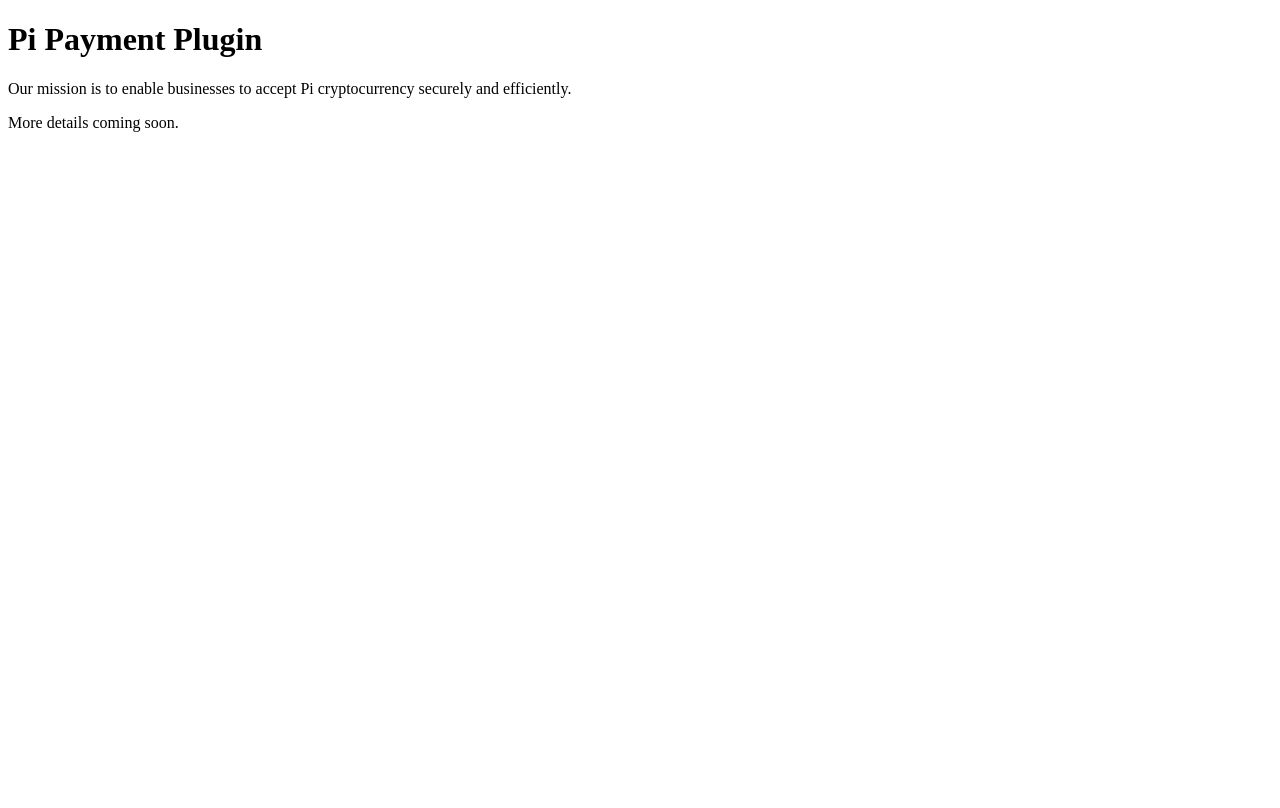
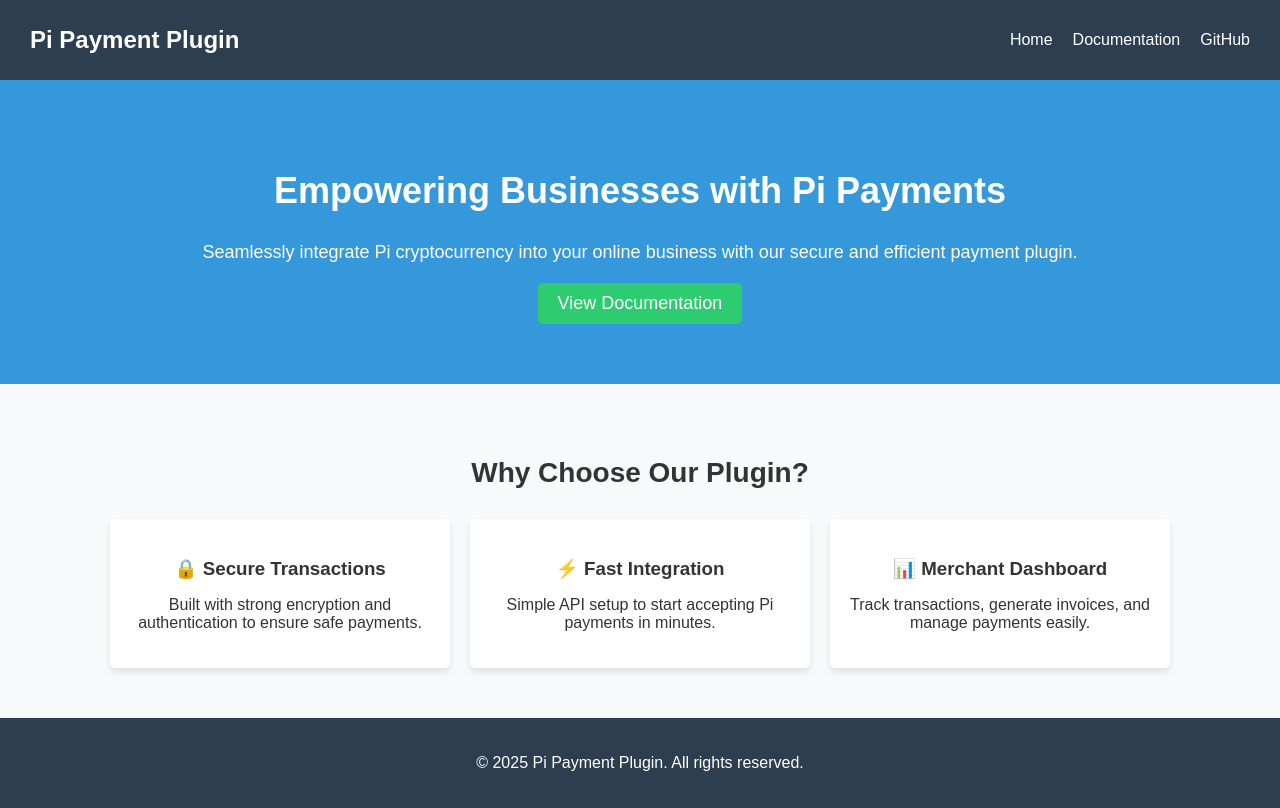
Before and after one commit to jaredhuffer1/pi-payment-plugin, a website: page index.html in a window 1280 px wide. Drawn offline with Linux system fonts and the light colour scheme.

Commit message:
big update

```diff
--- a/index.html
+++ b/index.html
@@ -4,13 +4,60 @@
     <meta charset="UTF-8" />
     <meta name="viewport" content="width=device-width, initial-scale=1.0" />
     <title>Pi Payment Plugin</title>
+    <link rel="stylesheet" href="styles.css" />
   </head>
   <body>
-    <h1>Pi Payment Plugin</h1>
-    <p>
-      Our mission is to enable businesses to accept Pi cryptocurrency securely
-      and efficiently.
-    </p>
-    <p>More details coming soon.</p>
+    <header>
+      <nav>
+        <div class="logo">Pi Payment Plugin</div>
+        <ul>
+          <li><a href="index.html">Home</a></li>
+          <li><a href="documentation.html">Documentation</a></li>
+          <li>
+            <a
+              href="https://github.com/jaredhuffer1/pi-payment-plugin"
+              target="_blank"
+              >GitHub</a
+            >
+          </li>
+        </ul>
+      </nav>
+    </header>
+
+    <section class="hero">
+      <h1>Empowering Businesses with Pi Payments</h1>
+      <p>
+        Seamlessly integrate Pi cryptocurrency into your online business with
+        our secure and efficient payment plugin.
+      </p>
+      <a href="documentation.html" class="btn">View Documentation</a>
+    </section>
+
+    <section class="features">
+      <h2>Why Choose Our Plugin?</h2>
+      <div class="feature-container">
+        <div class="feature-box">
+          <h3>🔒 Secure Transactions</h3>
+          <p>
+            Built with strong encryption and authentication to ensure safe
+            payments.
+          </p>
+        </div>
+        <div class="feature-box">
+          <h3>⚡ Fast Integration</h3>
+          <p>Simple API setup to start accepting Pi payments in minutes.</p>
+        </div>
+        <div class="feature-box">
+          <h3>📊 Merchant Dashboard</h3>
+          <p>
+            Track transactions, generate invoices, and manage payments easily.
+          </p>
+        </div>
+      </div>
+    </section>
+
+    <footer>
+      <p>&copy; 2025 Pi Payment Plugin. All rights reserved.</p>
+    </footer>
   </body>
 </html>
--- /dev/null
+++ b/styles.css
@@ -0,0 +1,108 @@
+/* General Styles */
+body {
+  font-family: Arial, sans-serif;
+  margin: 0;
+  padding: 0;
+  background-color: #f8f9fa;
+  color: #333;
+}
+
+/* Navigation Bar */
+nav {
+  display: flex;
+  justify-content: space-between;
+  align-items: center;
+  background: #2c3e50;
+  padding: 15px 30px;
+  color: white;
+}
+
+nav .logo {
+  font-size: 24px;
+  font-weight: bold;
+}
+
+nav ul {
+  list-style: none;
+  display: flex;
+  gap: 20px;
+}
+
+nav ul li {
+  display: inline;
+}
+
+nav ul li a {
+  color: white;
+  text-decoration: none;
+  font-size: 16px;
+}
+
+/* Hero Section */
+.hero {
+  text-align: center;
+  padding: 60px 20px;
+  background: #3498db;
+  color: white;
+}
+
+.hero h1 {
+  font-size: 36px;
+}
+
+.hero p {
+  font-size: 18px;
+  margin: 20px 0;
+}
+
+.btn {
+  display: inline-block;
+  padding: 10px 20px;
+  background: #2ecc71;
+  color: white;
+  text-decoration: none;
+  border-radius: 5px;
+  font-size: 18px;
+}
+
+.btn:hover {
+  background: #27ae60;
+}
+
+/* Features Section */
+.features {
+  text-align: center;
+  padding: 50px 20px;
+}
+
+.features h2 {
+  font-size: 28px;
+  margin-bottom: 30px;
+}
+
+.feature-container {
+  display: flex;
+  justify-content: center;
+  gap: 20px;
+  flex-wrap: wrap;
+}
+
+.feature-box {
+  background: white;
+  padding: 20px;
+  width: 300px;
+  box-shadow: 0 4px 6px rgba(0, 0, 0, 0.1);
+  border-radius: 5px;
+}
+
+.feature-box h3 {
+  margin-bottom: 10px;
+}
+
+/* Footer */
+footer {
+  text-align: center;
+  padding: 20px;
+  background: #2c3e50;
+  color: white;
+}
```
Also changed, not shown: documentation.html (added, +44 -0 lines).
